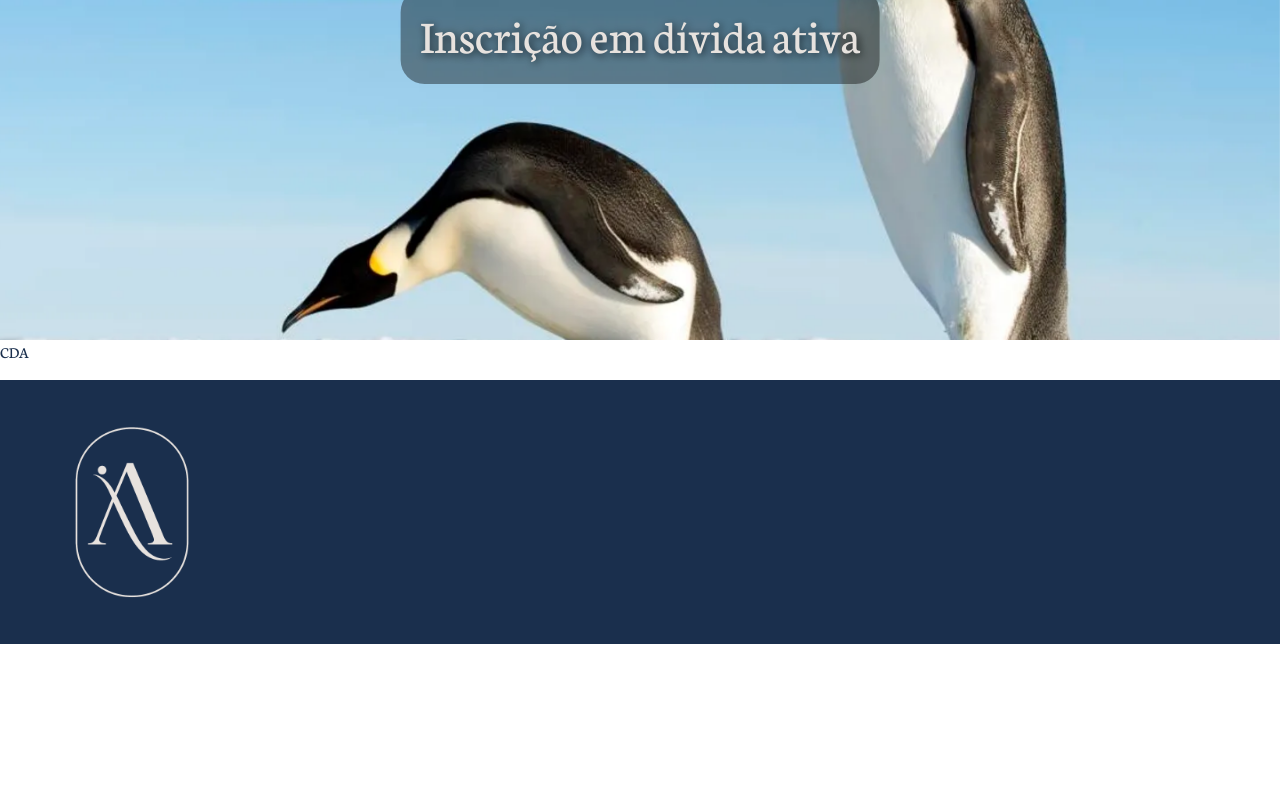
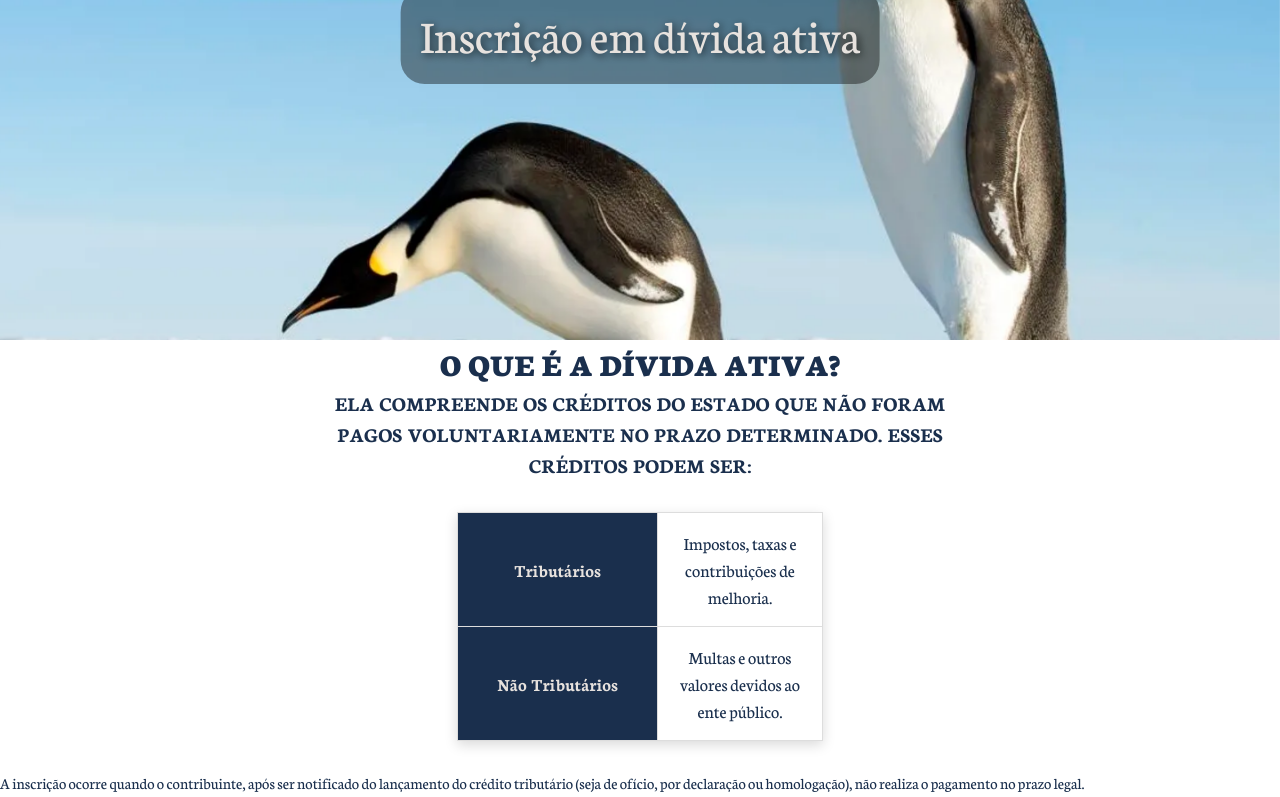
Before and after one commit to Ikejiri-1/Site_Alves_e_Ikejiri, a Next.js app: page /areas-de-atuacao/cda in a window 1280 px wide. Shown: the part 300-1097 px from the top of the page. Before the commit the page ends 944 px from the top, so only its background shows below. Built offline with nearby package versions, Linux system fonts and the light colour scheme.

Commit message:
conteúdo da página cda concluído

```diff
--- /dev/null
+++ b/src/app/areas-de-atuacao/cda/cda.module.css
@@ -0,0 +1,20 @@
+.title {
+  margin-top: -0.5em;
+  color: var(--dark-blue);
+  text-align: center;
+  font-size: 2em;
+  font-weight: 800;
+  text-transform: uppercase;
+  width: 80%;
+  margin: 0 auto;
+}
+.subtitle {
+  margin-top: 1em;
+  color: var(--dark-blue);
+  text-align: center;
+  font-size: 1.3em;
+  font-weight: 600;
+  text-transform: uppercase;
+  width: 50%;
+  margin: 0 auto;
+}
--- a/src/app/areas-de-atuacao/cda/page.tsx
+++ b/src/app/areas-de-atuacao/cda/page.tsx
@@ -1,7 +1,81 @@
 import { MainImage } from "@/components/MainImage";
 import img from "../../../assets/wpaper.webp";
+import styles from "./cda.module.css";
+import Table from "@/components/Table";
 
 export default function CDA() {
+  const tableContent = [
+    {
+      id: 1,
+      title: "Tributários",
+      description: "Impostos, taxas e contribuições de melhoria. ",
+    },
+    {
+      id: 2,
+      title: "Não Tributários",
+      description: "Multas e outros valores devidos ao ente público.",
+    },
+  ];
+  const effectRiskTable = [
+    {
+      id: 1,
+      title: "Execução Fiscal",
+      description:
+        "Ajuizamento de ação judicial para penhora e expropriação de bens.",
+    },
+    {
+      id: 2,
+      title: "Bloqueio de Certidões",
+      description:
+        "Impedimento de obter a Certidão Negativa de Débitos (CND), inviabilizando licitações e financiamentos. ",
+    },
+  ];
+  const CDAparagraphs = [
+    {
+      id: 1,
+      content:
+        "A inscrição é formalizada através da Certidão de Dívida Ativa (CDA). Este documento é de extrema importância pois contém a identificação do devedor, o valor exato do débito, juros, multas e demaisacréscimos legais.",
+    },
+    {
+      id: 2,
+      content:
+        "De acordo com o Código de Processo Civil (Art. 784, IX), a CDA possui força para dar início direto à execução fiscal. Isso significa que a Fazenda Pública não precisa comprovar novamente a existência da dívida em juízo para começar a cobrança forçada.",
+    },
+  ];
+  const deadLineTable = [
+    {
+      id: 1,
+      title: "Decadência:",
+      description:
+        "É o prazo de 5 anos que o Estado tem para constituir o crédito tributário (contados do fato gerador). Se não o fizer, perde o direito de cobrar.",
+    },
+    {
+      id: 2,
+      title: "Prescrição:",
+      description:
+        "É o prazo de 5 anos para a Fazenda Pública cobrar judicialmente o crédito já constituído. A inscrição em Dívida Ativa atua como um marco que interrompe esse prazo, permitindo que o Estado ajuíze a execução fiscal. ",
+    },
+  ];
+  const defenseTable = [
+    {
+      id: 1,
+      title: "Embargos à Execução:",
+      description:
+        "Contestação da validade da CDA, alegando erros, prescrição ou decadência.",
+    },
+    {
+      id: 2,
+      title: "Exceção de Pré-Executividade:",
+      description:
+        "Permite questionar vícios formais (como falta de notificação) sem a necessidade de garantir o juízo com bens.",
+    },
+    {
+      id: 3,
+      title: "Ações Anulatórias:",
+      description:
+        "Discussão judicial da dívida, muitas vezes acompanhada do depósito integral do valor para suspender a cobrança. ",
+    },
+  ];
   return (
     <>
       <section>
@@ -11,7 +85,62 @@ export default function CDA() {
           title="Inscrição em dívida ativa"
           description=""
         />
-        <h1>CDA</h1>
+        <div>
+          <h1 className={styles.title}>O Que é a Dívida Ativa? </h1>
+          <h2 className={styles.subtitle}>
+            Ela compreende os créditos do Estado que não foram pagos
+            voluntariamente no prazo determinado. Esses créditos podem ser:
+          </h2>
+          <Table types={tableContent} />
+          <p>
+            A inscrição ocorre quando o contribuinte, após ser notificado do
+            lançamento do crédito tributário (seja de ofício, por declaração ou
+            homologação), não realiza o pagamento no prazo legal.
+          </p>
+          <section>
+            <h1>A Certidão de Dívida Ativa (CDA)</h1>
+            {CDAparagraphs.map((c, index) => (
+              <p key={index}>{c.content}</p>
+            ))}
+          </section>
+          <section>
+            <h1>Os Efeitos e Riscos da Inscrição</h1>
+            <h2>
+              Ignorar um débito inscrito em Dívida Ativa traz consequências
+              severas que podem paralisar a atividade de uma empresa ou
+              comprometer o patrimônio de uma pessoa física:
+            </h2>
+            <Table types={effectRiskTable} />
+          </section>
+          <section>
+            <h1>Prazos Importantes: Decadência vs. Prescrição</h1>
+            <h2>
+              É fundamental que o contribuinte compreenda a diferença entre
+              esses dois prazos legais:
+            </h2>
+            <Table types={deadLineTable} />
+          </section>
+          <section>
+            <h1>Como se defender?</h1>
+            <h2>
+              Apesar do poder de cobrança do Estado, o contribuinte possui
+              garantias legais de defesa em todas as fases. As principais
+              ferramentas são:
+            </h2>
+            <Table types={defenseTable} />
+          </section>
+          <section>
+            <h4>
+              A inscrição em Dívida Ativa marca a transição da cobrança
+              administrativa para a esfera judicial, conferindo à Fazenda
+              Pública um instrumento de alta eficácia: a Certidão de Dívida
+              Ativa (CDA). Esse documento possui força de título executivo,
+              permitindo que o Estado inicie medidas de expropriação de bens sem
+              a necessidade de um processo de conhecimento prévio.
+            </h4>
+            {/* Botão CTA */}
+          </section>
+        </div>
       </section>
     </>
   );
--- /dev/null
+++ b/src/components/Table/index.tsx
@@ -0,0 +1,29 @@
+"use client";
+
+import styles from "./table.module.css";
+
+interface TableType {
+  title: string;
+  description: string;
+}
+
+interface TableProps {
+  types?: TableType[];
+}
+
+export default function Table({ types = [] }: TableProps) {
+  return (
+    <div className={styles.container}>
+      <table className={styles.table}>
+        <tbody>
+          {types.map((t, index) => (
+            <tr key={index}>
+              <td className={styles.titleCell}>{t.title}</td>
+              <td>{t.description}</td>
+            </tr>
+          ))}
+        </tbody>
+      </table>
+    </div>
+  );
+}
--- /dev/null
+++ b/src/components/Table/table.module.css
@@ -0,0 +1,26 @@
+.container {
+  display: flex;
+  justify-content: center;
+  padding: 30px;
+}
+
+.table {
+  width: 30%;
+  border-collapse: collapse;
+  background: white;
+  box-shadow: 0 4px 12px rgba(0, 0, 0, 0.15);
+}
+
+.table td {
+  border: 1px solid #ddd;
+  padding: 16px;
+  font-size: 18px;
+  text-align: center;
+}
+
+.titleCell {
+  width: 200px;
+  background-color: var(--dark-blue);
+  color: var(--offWhite);
+  font-weight: bold;
+}
```
